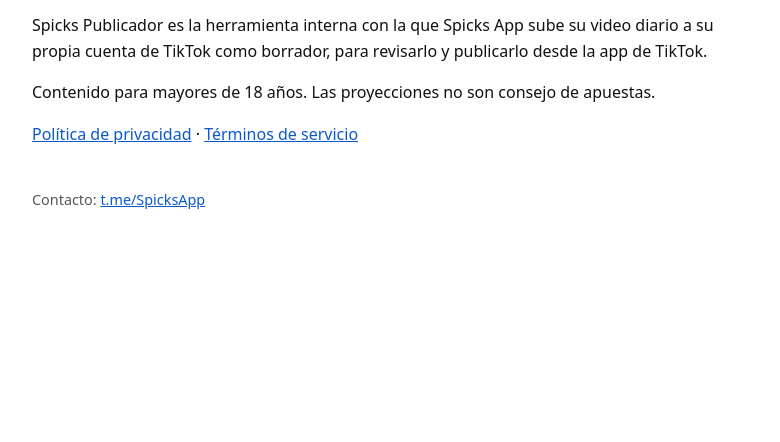
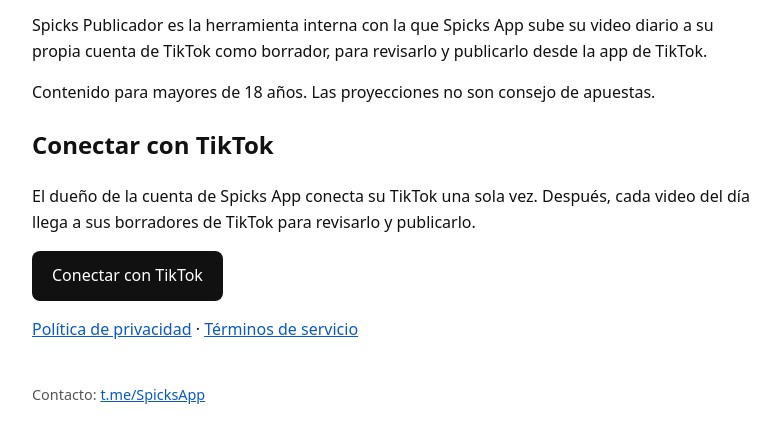
Before and after one commit to angelavelar7980UDG/spicks-media, a plain HTML site: page index.html in a window 1280 px wide. Shown: the part 152-594 px from the top of the page, without its empty margins (248-1028 px from the left). Drawn offline with Linux system fonts and the light colour scheme.

Commit message:
botón Conectar con TikTok

```diff
--- a/index.html
+++ b/index.html
@@ -3,5 +3,8 @@
 <p>Spicks App publica análisis deportivo de la NBA hecho con un modelo estadístico propio: proyecciones, simulaciones y el resultado de cada día, aciertos y fallos.</p>
 <p>Spicks Publicador es la herramienta interna con la que Spicks App sube su video diario a su propia cuenta de TikTok como borrador, para revisarlo y publicarlo desde la app de TikTok.</p>
 <p>Contenido para mayores de 18 años. Las proyecciones no son consejo de apuestas.</p>
+<h2>Conectar con TikTok</h2>
+<p>El dueño de la cuenta de Spicks App conecta su TikTok una sola vez. Después, cada video del día llega a sus borradores de TikTok para revisarlo y publicarlo.</p>
+<p><a id="conectar" style="display:inline-block;padding:12px 20px;background:#111;color:#fff;border-radius:8px;text-decoration:none" href="https://www.tiktok.com/v2/auth/authorize/?client_key=sbawhyryb08xo0lhdb&amp;scope=user.info.basic%2Cvideo.upload&amp;response_type=code&amp;redirect_uri=https%3A%2F%2Fangelavelar7980udg.github.io%2Fspicks-media%2Fcallback.html&amp;state=spicks">Conectar con TikTok</a></p>
 <p><a href="privacidad.html">Política de privacidad</a> · <a href="terminos.html">Términos de servicio</a></p>
 <footer>Contacto: <a href="https://t.me/SpicksApp">t.me/SpicksApp</a></footer></body></html>
```
